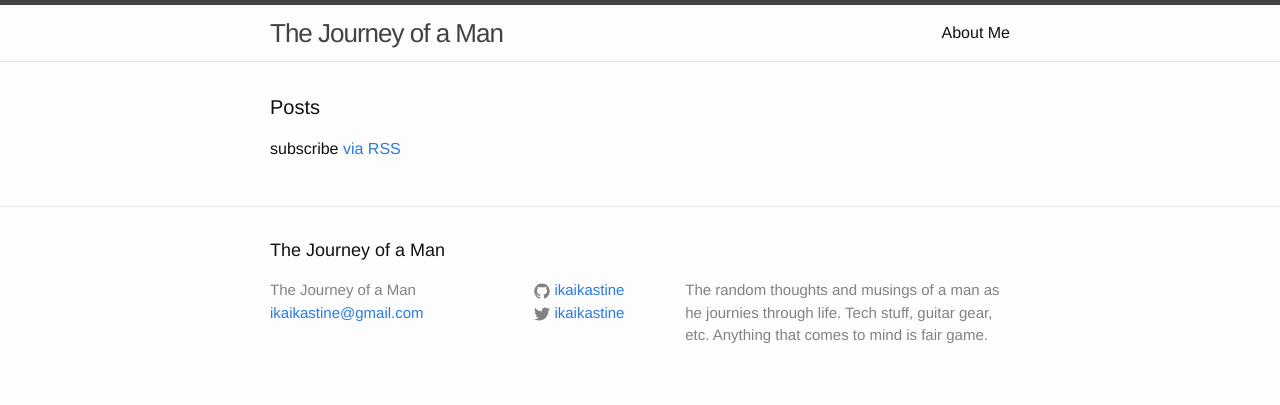
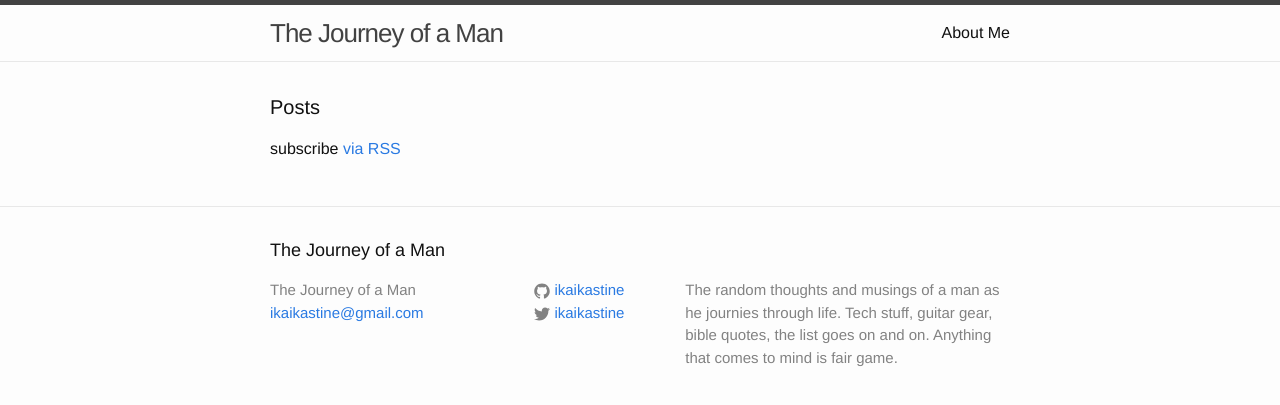
Before and after one commit to ikaikastine/ikaikastine.github.io, a Jekyll site: the page built from index.html, in a window 1280 px wide. Shown: the top 405 px of the page. Built offline with Jekyll 4.4.1, drawn with Linux system fonts in a browser that asks for light colours.

Commit message:
added bible quotes

```diff
--- a/_config.yml
+++ b/_config.yml
@@ -10,7 +10,8 @@ title: The Journey of a Man
 email: ikaikastine@gmail.com
 description: > # this means to ignore newlines until "baseurl:"
   The random thoughts and musings of a man as he journies through life. Tech stuff,
-  guitar gear, etc. Anything that comes to mind is fair game.
+  guitar gear, bible quotes, the list goes on and on.
+  Anything that comes to mind is fair game.
 baseurl: "" # the subpath of your site, e.g. /blog
 url: "ikaikastine.github.io" # the base hostname & protocol for your site
 twitter_username: ikaikastine
```
